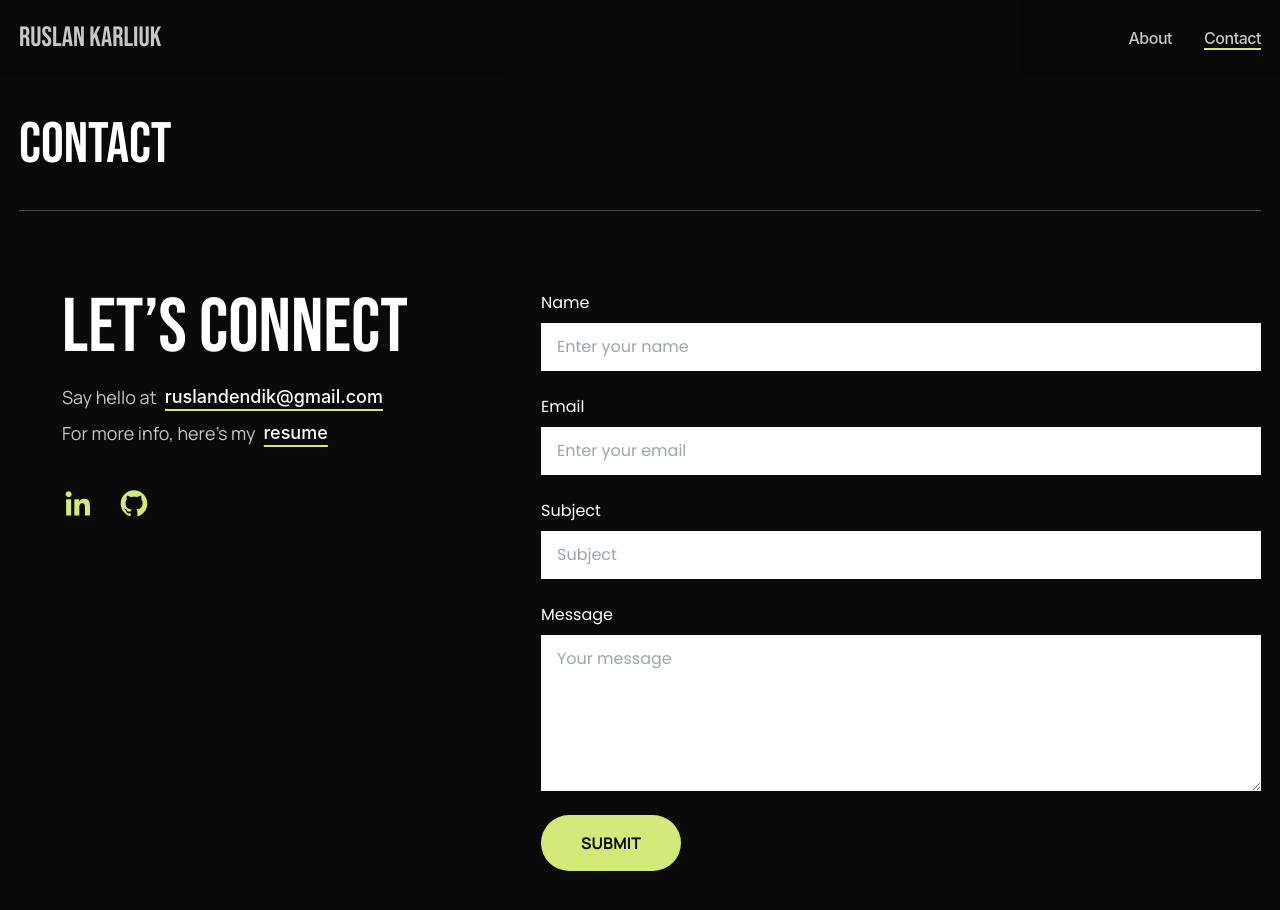
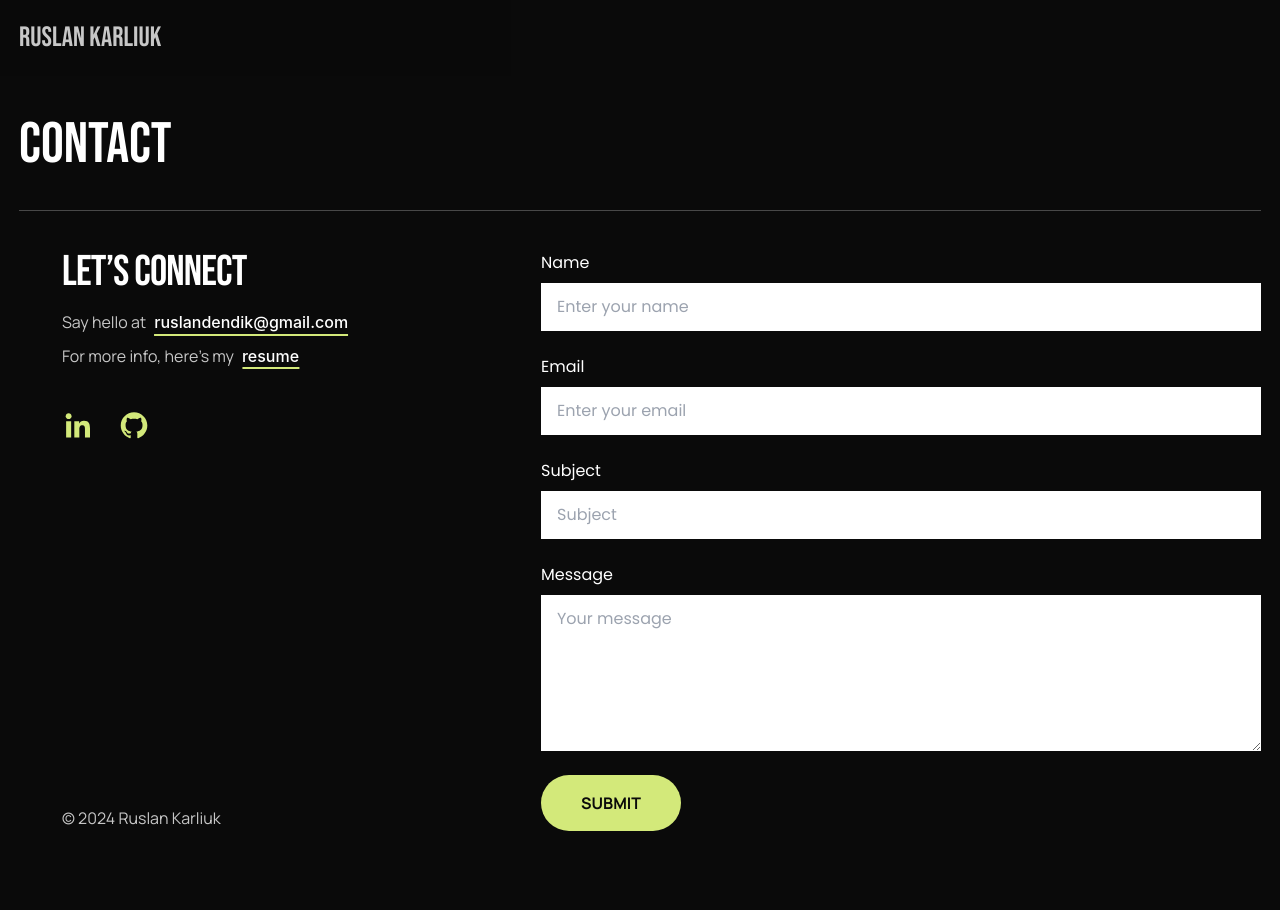
Before and after one commit to BlazerXXI/karliuk-dev, a React (Vite) app: page /contact in a window 1280 px wide. Shown: the top 910 px of the page. After the commit the page ends 871 px from the top, so only its background shows below. Built offline with nearby package versions, Linux system fonts and the light colour scheme.

Commit message:
ready for prod v1

```diff
--- a/eslint.config.js
+++ b/eslint.config.js
@@ -6,11 +6,6 @@ import tseslint from 'typescript-eslint'
 
 export default tseslint.config(
 	{ ignores: ['dist'] },
-	{
-		parserOptions: {
-			sourceType: 'module'
-		}
-	},
 	{
 		extends: [js.configs.recommended, ...tseslint.configs.recommended],
 		files: ['**/*.{ts,tsx}'],
--- a/package.json
+++ b/package.json
@@ -20,6 +20,7 @@
     "postcss": "^8.4.47",
     "react": "^18.3.1",
     "react-dom": "^18.3.1",
+    "react-google-recaptcha": "^3.1.0",
     "react-hook-form": "^7.53.1",
     "react-router-dom": "^6.27.0",
     "react-toastify": "^10.0.6",
@@ -34,6 +35,7 @@
     "@types/nodemailer": "^6.4.16",
     "@types/react": "^18.3.11",
     "@types/react-dom": "^18.3.1",
+    "@types/react-google-recaptcha": "^2.1.9",
     "@vitejs/plugin-react": "^4.3.3",
     "eslint": "^9.13.0",
     "eslint-plugin-react-hooks": "^5.0.0",
--- a/src/assets/_variables.scss
+++ b/src/assets/_variables.scss
@@ -1,17 +1,17 @@
 // font imports
-@import url("https://fonts.googleapis.com/css?family=Poppins:100,100italic,200,200italic,300,300italic,regular,italic,500,500italic,600,600italic,700,700italic,800,800italic,900,900italic");
-@import url("https://fonts.googleapis.com/css2?family=Bebas+Neue&family=Manrope:wght@200..800&display=swap");
+@import url('https://fonts.googleapis.com/css?family=Poppins:100,100italic,200,200italic,300,300italic,regular,italic,500,500italic,600,600italic,700,700italic,800,800italic,900,900italic');
+@import url('https://fonts.googleapis.com/css2?family=Bebas+Neue&family=Manrope:wght@200..800&display=swap');
 
 // fonts
-$Manrope: "Manrope", sans-serif;
-$Inter: "Inter", sans-serif;
-$Poppins: "Poppins", sans-serif;
-$Bebas: "Bebas Neue", sans-serif;
-$Preahvihear: "Preahvihear", sans-serif;
-$Roboto: "Roboto", sans-serif;
-$Plus: "Plus Jakarta Sans", sans-serif;
-$Poor: "Poor Story", sans-serif;
-$PoetsenOne: "PoetsenOne", sans-serif;
+$Manrope: 'Manrope', sans-serif;
+$Inter: 'Inter', sans-serif;
+$Poppins: 'Poppins', sans-serif;
+$Bebas: 'Bebas Neue', sans-serif;
+$Preahvihear: 'Preahvihear', sans-serif;
+$Roboto: 'Roboto', sans-serif;
+$Plus: 'Plus Jakarta Sans', sans-serif;
+$Poor: 'Poor Story', sans-serif;
+$PoetsenOne: 'PoetsenOne', sans-serif;
 
 // colors
 $primary-background-color: #0a0a0a;
@@ -29,6 +29,8 @@ $primary-button-color: #0a0a0a;
 $padding-page: 60px;
 $mxw-page: 1440px;
 $header-height: 80px;
+$padding-block: 80px;
 
 // mobile
 $padding-page-mobile: 19px;
+$padding-block-mobile: 40px;
--- a/src/components/Footer.tsx
+++ b/src/components/Footer.tsx
@@ -30,8 +30,12 @@ const Footer = () => {
 
 	return (
 		<>
-			<footer className='footer flex justify-between'>
-				<div className='flex flex-col gap-10 pl-[43px]'>
+			<footer
+				id='contact'
+				className='footer flex justify-between max-lg:flex-col max-lg:gap-10'
+			>
+				<div className='flex flex-col lg:justify-between lg:pl-[43px]'>
+					<div className='flex flex-col gap-6 lg:gap-10'>
 					<div className='flex flex-col gap-4'>
 						<h3 className='page-title__footer'>Let’s connect</h3>
 
@@ -79,8 +83,12 @@ const Footer = () => {
 							<SocialLink classname='w-[32px] h-auto' githubPrimary />
 						</a>
 					</div>
+					</div>
+					<p className='copyright page-paragraph max-lg:hidden'>
+						© {new Date().getFullYear()} Ruslan Karliuk
+					</p>
 				</div>
-				<div className='max-lg:w-full w-full lg:max-w-[720px]'>
+				<div className='max-lg:w-full w-full lg:max-w-[720px] max-lg:flex max-lg:flex-col max-lg:gap-10'>
 					<FormProvider {...methods}>
 						<form
 							className='flex flex-col gap-6'
@@ -120,6 +128,9 @@ const Footer = () => {
 							</Button>
 						</form>
 					</FormProvider>
+					<p className='copyright page-paragraph lg:hidden'>
+						© {new Date().getFullYear()} Ruslan Karliuk
+					</p>
 				</div>
 			</footer>
 		</>
--- a/src/components/Header.tsx
+++ b/src/components/Header.tsx
@@ -16,7 +16,7 @@ const Header = () => {
 				>
 					Work
 				</Link> */}
-				<Link
+				{/* <Link
 					to="/about"
 					className={cx({ active: location.pathname === "/about" })}
 				>
@@ -27,7 +27,7 @@ const Header = () => {
 					className={cx({ active: location.pathname === "/contact" })}
 				>
 					Contact
-				</Link>
+				</Link> */}
 			</nav>
 		</header>
 	);
--- a/src/index.scss
+++ b/src/index.scss
@@ -1,5 +1,5 @@
 // variables
-@use "assets/variables" as vars;
+@use 'assets/variables' as vars;
 
 // tailwind style
 @tailwind base;
@@ -37,13 +37,14 @@ body {
 	padding-inline: vars.$padding-page;
 	max-width: vars.$mxw-page;
 	margin: 0 auto;
+	scroll-behavior: smooth;
 }
 
 main {
 	margin-top: vars.$header-height;
 	flex: 1;
 	> * {
-		padding-block: 80px;
+		padding-block: vars.$padding-block;
 		position: relative;
 	}
 	> *:after {
@@ -51,7 +52,7 @@ main {
 		bottom: 0;
 		left: 50%;
 		transform: translateX(-50%);
-		content: "";
+		content: '';
 		display: block;
 		height: 1px;
 		width: 100%;
@@ -67,7 +68,7 @@ main {
 }
 
 .footer {
-	padding-block: 80px;
+	padding-block: vars.$padding-block;
 	max-width: vars.$mxw-page;
 }
 
@@ -93,7 +94,7 @@ main {
 		transition: all 0.3s ease 0s;
 	}
 	a:after {
-		content: "";
+		content: '';
 		position: absolute;
 		bottom: 0;
 		left: 0;
@@ -192,7 +193,7 @@ main {
 	transition: all 0.3s cubic-bezier(0, 0, 0.5, 1);
 
 	&:after {
-		content: "";
+		content: '';
 		position: absolute;
 		bottom: -4px;
 		left: 50%;
@@ -229,7 +230,8 @@ main {
 	display: flex;
 	flex-direction: column;
 	gap: 8px;
-	input, textarea {
+	input,
+	textarea {
 		padding: 12px 16px;
 		&:focus {
 			outline: 1px solid vars.$accent-color;
@@ -249,8 +251,21 @@ main {
 	}
 	main {
 		> * {
-			padding-block: 40px;
+			padding-block: vars.$padding-block-mobile;
 		}
+	}
+	.footer {
+		padding-block: vars.$padding-block-mobile;
+		.page-paragraph,
+		.primary-link {
+			font-size: 16px;
+			line-height: 1.6;
+		}
+	}
+	.page-title__footer {
+		font-size: 43px;
+		line-height: 1;
+		letter-spacing: -0.02em;
 	}
 	.page-title {
 		font-size: 57px;
--- a/src/pages/HomePage/FeaturedProjects.tsx
+++ b/src/pages/HomePage/FeaturedProjects.tsx
@@ -16,14 +16,14 @@ const FeaturedProjects = () => {
 			<ul className="flex flex-col gap-12">
 				<Projects projectsData={featureProjectsData} />
 			</ul>
-			<div>
+			{/* <div>
 				<Link
 					className="primary-button py-[10px] btn-hover w-full flex justify-center items-center gap-4"
 					to="/work"
 				>
 					All works <LinkIcon />
 				</Link>
-			</div>
+			</div> */}
 		</section>
 	);
 };
--- a/src/pages/HomePage/Hero.tsx
+++ b/src/pages/HomePage/Hero.tsx
@@ -1,52 +1,60 @@
-import avatarImage from "../../assets/hero/avatar.png";
-import Button from "../../components/Button";
-import LinkIcon from "../../components/icons/LinkIcon";
-import SocialLink from "../../components/icons/SocialLink";
+import avatarImage from '../../assets/hero/avatar.png'
+import Button from '../../components/Button'
+import LinkIcon from '../../components/icons/LinkIcon'
+import SocialLink from '../../components/icons/SocialLink'
 
 const Hero = () => {
 	return (
-		<section className="hero flex max-lg:flex-col-reverse max-lg:gap-10 items-center justify-between ">
-			<div className="flex flex-col gap-8 lg:gap-10 max-lg:w-full">
-				<div className="lg:max-w-[540px] max-lg:flex max-lg:flex-col max-lg:gap-3">
-					<h1 className="page-title">
+		<section className='hero flex max-lg:flex-col-reverse max-lg:gap-10 items-center justify-between '>
+			<div className='flex flex-col gap-8 lg:gap-10 max-lg:w-full'>
+				<div className='lg:max-w-[540px] max-lg:flex max-lg:flex-col max-lg:gap-3'>
+					<h1 className='page-title'>
 						hi, i am <br /> Ruslan Karliuk.
 					</h1>
-					<p className="page-paragraph">
+					<p className='page-paragraph'>
 						Front-end developer passionate about building accessible and user
 						friendly websites.
 					</p>
 				</div>
-				<div className="flex flex-col gap-4">
-					<div className="inline-flex gap-4 items-center max-lg:justify-between">
-						<Button className="primary-button btn-hover gap-3 px-[16px] py-[14px] pr-[5px] max-lg:w-full">
+				<div className='flex flex-col gap-4'>
+					<div className='inline-flex gap-4 items-center max-lg:justify-between'>
+						<Button
+							onClick={() => {
+								const contactSection = document.getElementById('contact')
+								if (contactSection) {
+									contactSection.scrollIntoView({ behavior: 'smooth' })
+								}
+							}}
+							className='primary-button btn-hover gap-3 px-[16px] py-[14px] pr-[5px] max-lg:w-full'
+						>
 							Contact me <LinkIcon />
 						</Button>
 						<a
-							rel="noopener noreferrer nofollow"
-							target="_blank"
-							href="/resume.pdf"
-							download="Ruslan_Karliuk_Frontend_Developer.pdf"
-							className="primary-link btn-hover flex items-center gap-1 max-lg:w-full max-lg:justify-center"
+							rel='noopener noreferrer nofollow'
+							target='_blank'
+							href='/resume.pdf'
+							download='Ruslan_Karliuk_Frontend_Developer.pdf'
+							className='primary-link btn-hover flex items-center gap-1 max-lg:w-full max-lg:justify-center'
 						>
 							View Resume <LinkIcon primary />
 						</a>
 					</div>
-					<div className="inline-flex items-center gap-4">
+					<div className='inline-flex items-center gap-4'>
 						<a
-							href={"https://github.com/blazerxxi"}
-							target="_blank"
-							rel="noopener noreferrer nofollow"
-							aria-label="Visit my GitHub profile"
-							className="btn-hover"
+							href={'https://github.com/blazerxxi'}
+							target='_blank'
+							rel='noopener noreferrer nofollow'
+							aria-label='Visit my GitHub profile'
+							className='btn-hover'
 						>
 							<SocialLink linkedin />
 						</a>
 						<a
-							href={"https://www.linkedin.com/in/blazerxxi"}
-							target="_blank"
-							rel="noopener noreferrer nofollow"
-							aria-label="Visit my LinkedIn profile"
-							className="btn-hover"
+							href={'https://www.linkedin.com/in/blazerxxi'}
+							target='_blank'
+							rel='noopener noreferrer nofollow'
+							aria-label='Visit my LinkedIn profile'
+							className='btn-hover'
 						>
 							<SocialLink github />
 						</a>
@@ -55,15 +63,15 @@ const Hero = () => {
 			</div>
 			<div>
 				<img
-					className="max-lg:w-[250px] max-lg:h-auto"
+					className='max-lg:w-[250px] max-lg:h-auto'
 					src={avatarImage}
-					alt="avatar.png"
+					alt='avatar.png'
 					width={420}
 					height={420}
 				/>
 			</div>
 		</section>
-	);
-};
+	)
+}
 
-export default Hero;
+export default Hero
```
Also changed, not shown: api/send-email.mjs (added, +35 -0 lines), api/send-email.ts (deleted, +0 -37 lines), 2 other files (tests, documents, lock files or other folders).
